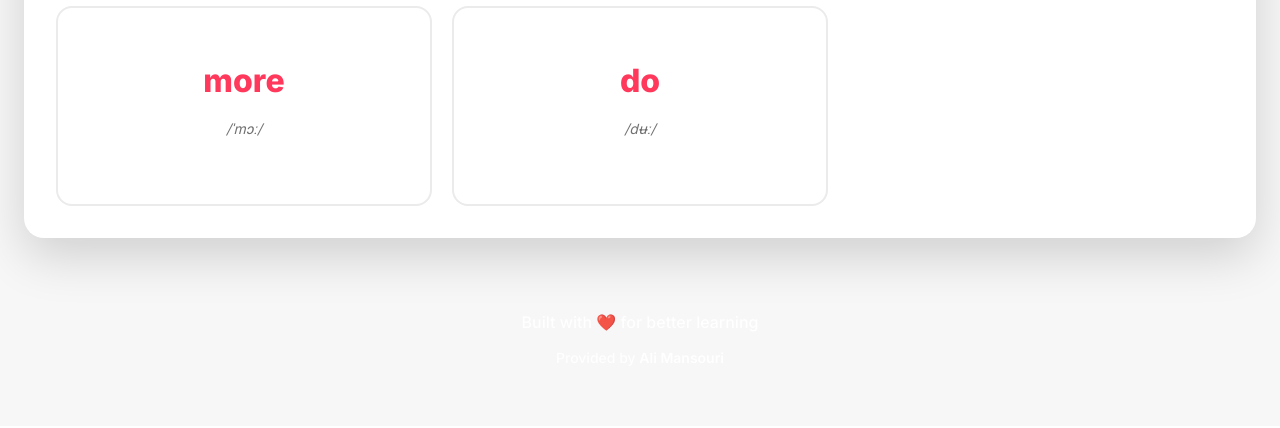
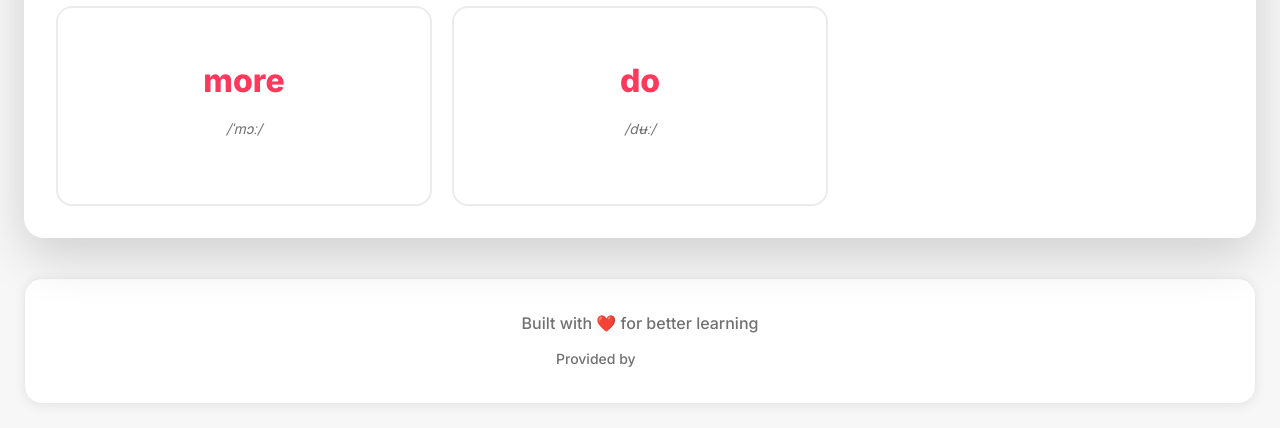
Before and after one commit to ali-m07/vocab-learner, a Flask app: page / in a window 1280 px wide. Shown: the part 4280-4708 px from the top of the page. Before the commit the page ends 4611 px from the top, so only its background shows below. Run offline with Flask 3, Linux system fonts and the light colour scheme.

Commit message:
Fix footer text color visibility

```diff
--- a/frontend/static/css/style.css
+++ b/frontend/static/css/style.css
@@ -803,9 +803,13 @@ body {
 .footer {
     text-align: center;
     padding: 32px;
-    color: rgba(255, 255, 255, 0.9);
+    color: var(--text-secondary);
     margin-top: 40px;
     font-weight: 500;
+    background: var(--card-bg);
+    border-radius: 18px;
+    box-shadow: var(--shadow);
+    border: 1px solid var(--border-color);
 }
 
 .footer-author {
```
